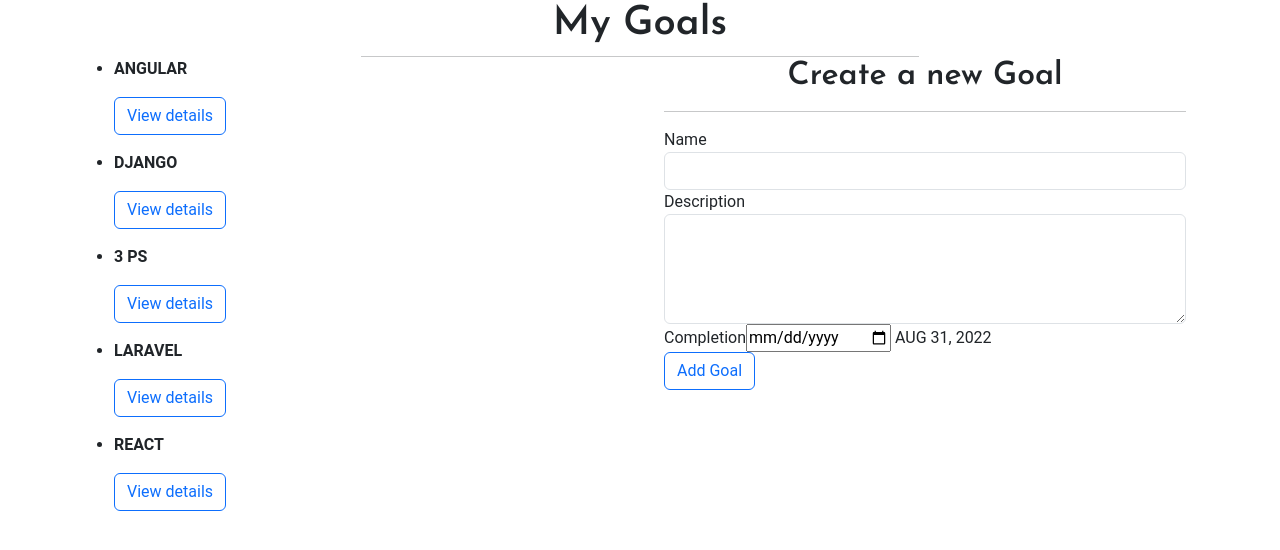
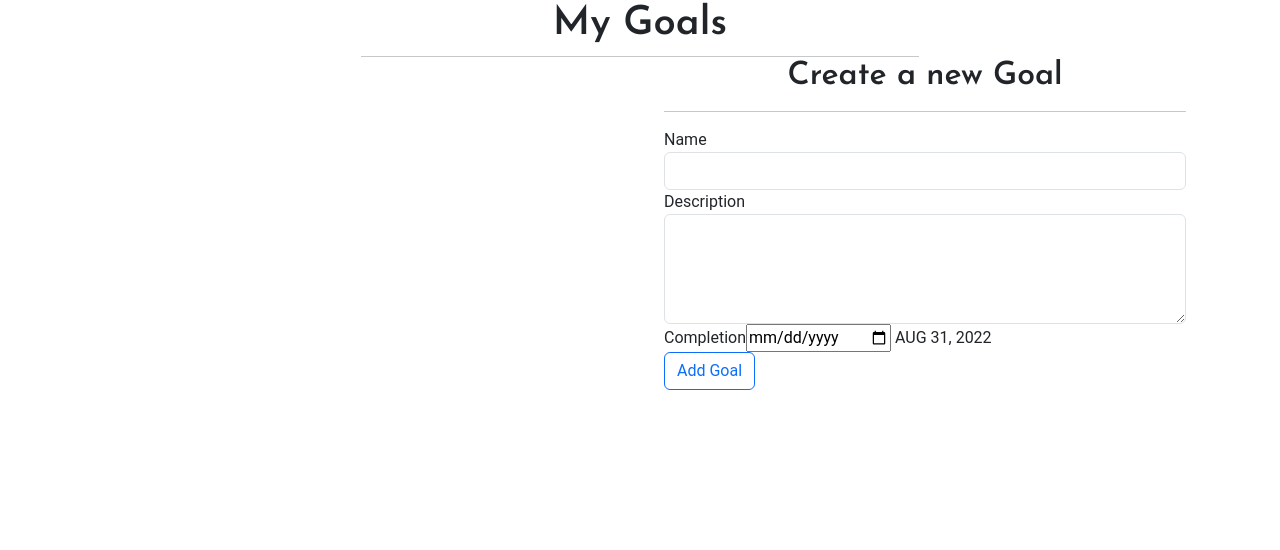
Before and after one commit to Vitalis-Kirui/Angular-Recap, an Angular app: page / in a window 1280 px wide. Shown: the top 550 px of the page. Built offline with nearby package versions, Linux system fonts and the light colour scheme.

Commit message:
created a temporary backend file to store goal list

```diff
--- a/src/app/Components/goal/goal.component.ts
+++ b/src/app/Components/goal/goal.component.ts
@@ -8,17 +8,19 @@ import { Goal } from 'src/app/Classes/goal';
 })
 export class GoalComponent implements OnInit {
 
+  goals!: Goal[];
+
   //Goals array
 
-  goals: Goal[] = [
+  // goals: Goal[] = [
 
-    new Goal(1, "Angular", "Master Angular in less than a month's time.", new Date(2022, 8, 30)),
-    new Goal(2, "Django", "Master Django framework for backend purposes.", new Date(2022, 9, 31)),
-    new Goal(3, "3 Ps", "Before going fot the next goal, do at least good projects.", new Date(2022, 10, 30)),
-    new Goal(4, "Laravel", "Learn Laravel PHP frame to be option 2 for backend purposes.", new Date(2022, 11, 31)),
-    new Goal(5, "React", "Master React in the shortest time possible to be option 2 frontend technology.", new Date(2023, 0, 31))
+  //   new Goal(1, "Angular", "Master Angular in less than a month's time.", new Date(2022, 8, 30)),
+  //   new Goal(2, "Django", "Master Django framework for backend purposes.", new Date(2022, 9, 31)),
+  //   new Goal(3, "3 Ps", "Before going fot the next goal, do at least good projects.", new Date(2022, 10, 30)),
+  //   new Goal(4, "Laravel", "Learn Laravel PHP frame to be option 2 for backend purposes.", new Date(2022, 11, 31)),
+  //   new Goal(5, "React", "Master React in the shortest time possible to be option 2 frontend technology.", new Date(2023, 0, 31))
 
-  ];
+  // ];
 
   //Toggle description function
   toggleDescription(index: number) {
```
Also changed, not shown: src/app/Backend/Goal-List.ts (added, +11 -0 lines).
